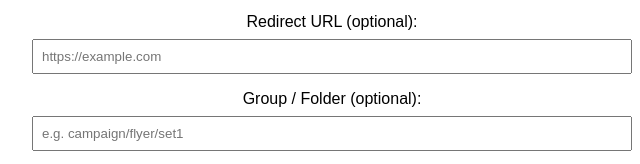
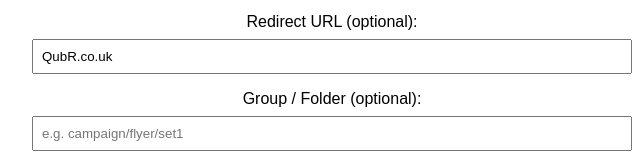
Before and after one commit to xcell-chem/Qubr, a plain HTML site: page create.html in a window 1280 px wide. Shown: the part 234-398 px from the top of the page, 308-948 px from the left. Drawn offline with nearby package versions, Linux system fonts and the light colour scheme; a script that the page names is missing.

Commit message:
Update create.html

```diff
--- a/create.html
+++ b/create.html
@@ -76,7 +76,7 @@
   </label>
 
   <label>Redirect URL (optional):
-    <input type="url" id="redirect_url" placeholder="https://example.com" />
+    <input type="url" id="redirect_url" value="QubR.co.uk" />
   </label>
 
   <label>Group / Folder (optional):
```
